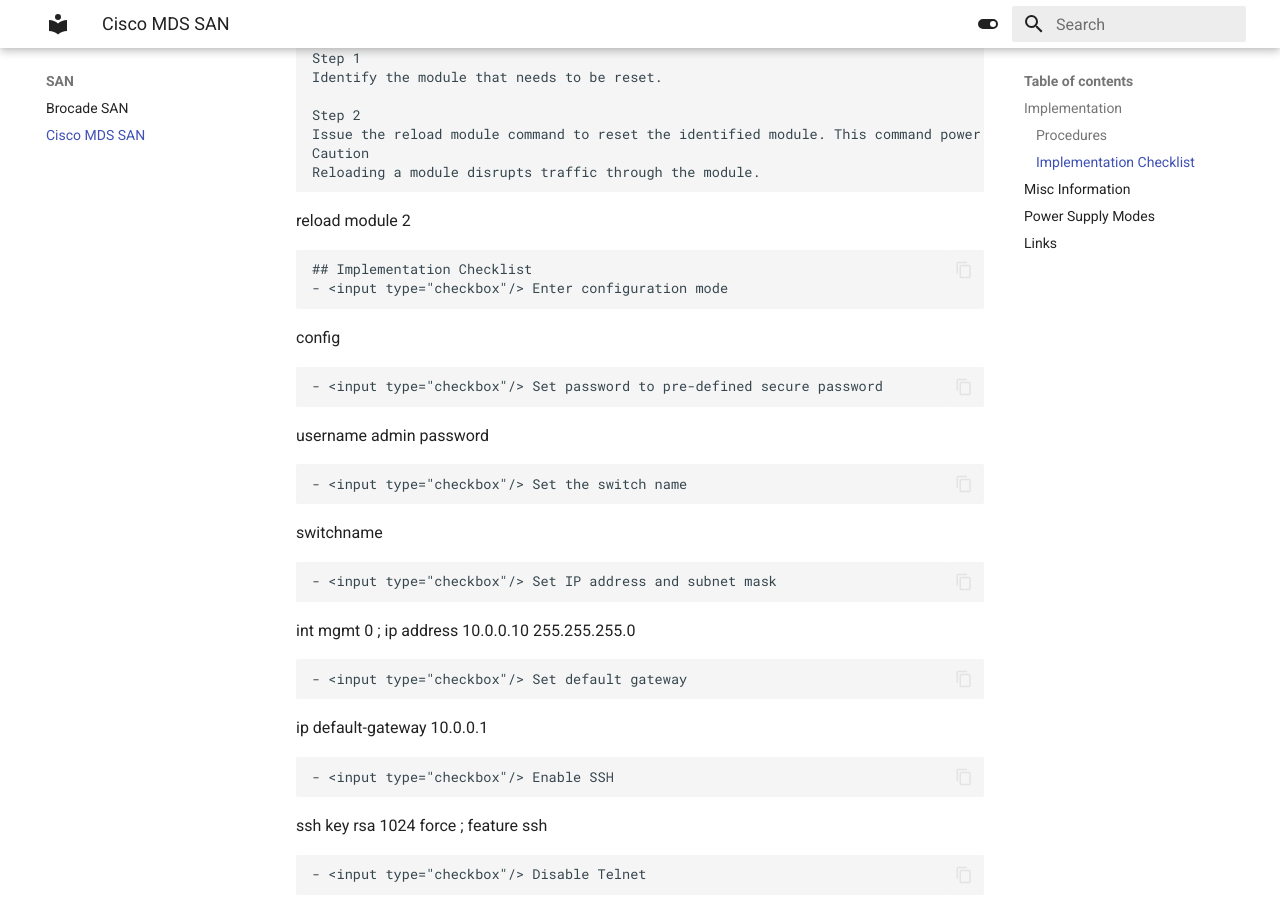
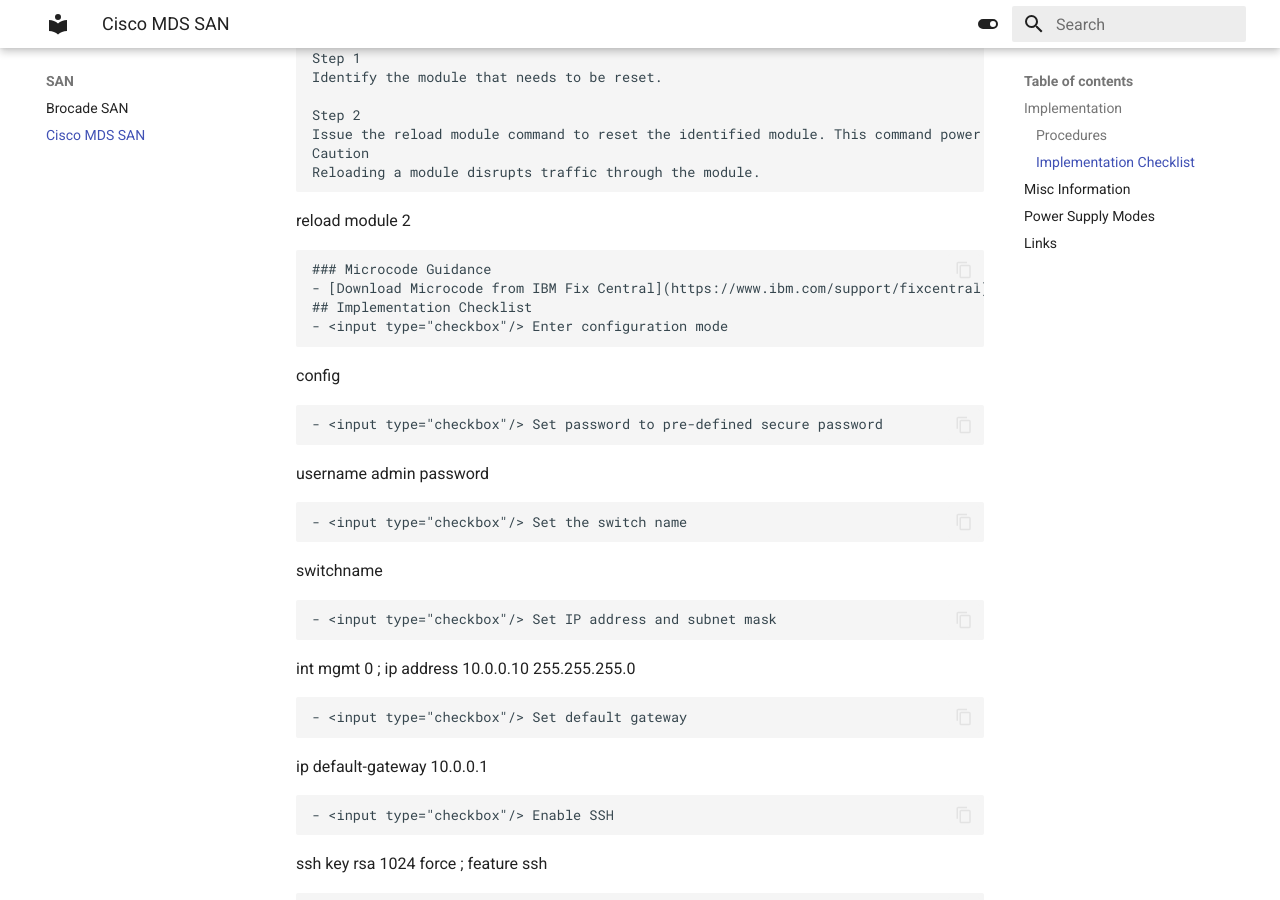
Before and after one commit to rickkoe/worknotes, an MkDocs documentation site: the page built from docs/SAN/cisco-mds.md, in a window 1280 px wide and 900 px high, scrolled down 1003 px. Built offline with MkDocs 1.6.1 and Material for MkDocs 9.7.7, drawn with Linux system fonts in a browser that asks for light colours.

Commit message:
microcode

````diff
--- a/docs/SAN/cisco-mds.md
+++ b/docs/SAN/cisco-mds.md
@@ -43,7 +43,8 @@
 ```
 
 
-
+### Microcode Guidance
+- [Download Microcode from IBM Fix Central](https://www.ibm.com/support/fixcentral)
 ## Implementation Checklist
 - <input type="checkbox"/> Enter configuration mode
 ```
````
Also changed, not shown: docs/SAN/brocade.md (+3 -0 lines), docs/Storage/flashsystem.md (+1 -0 lines).
